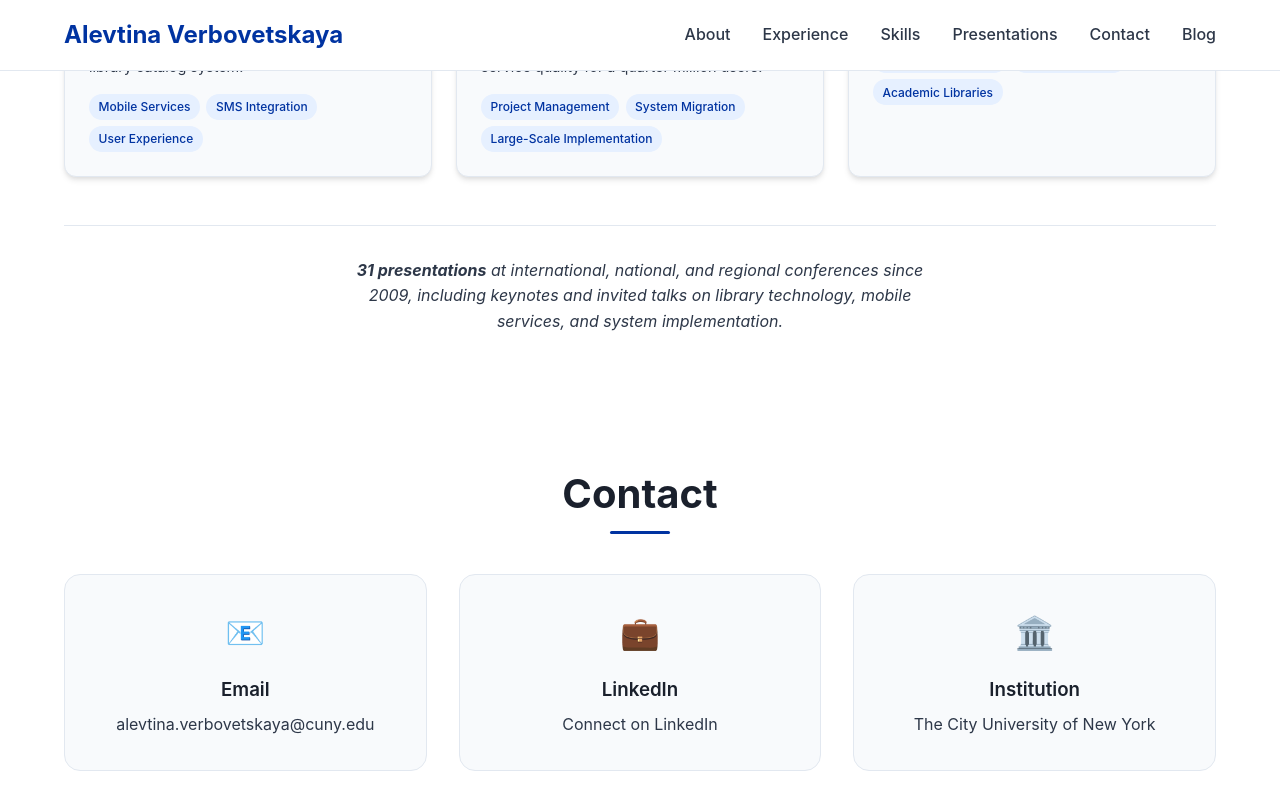
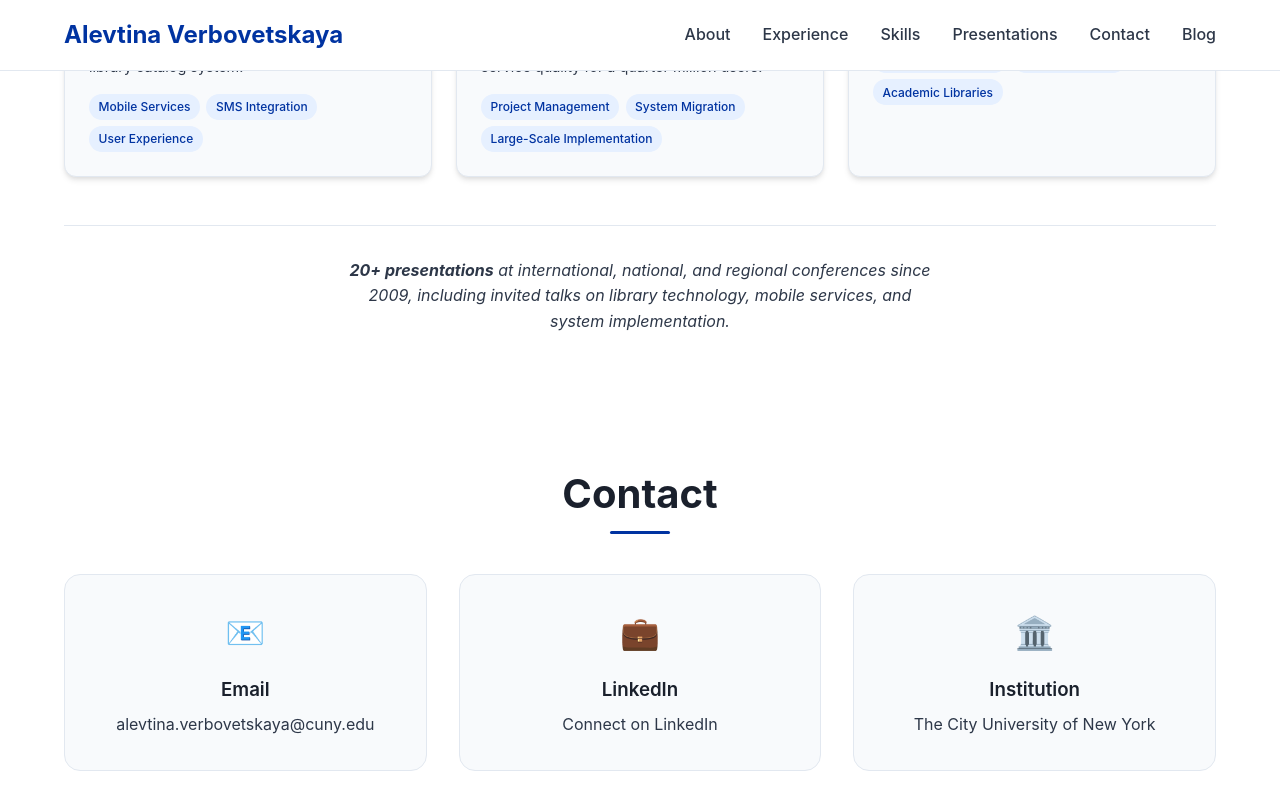
Before and after one commit to alevtina/alevtina.github.io, a Jekyll site: the page built from index.md, in a window 1280 px wide and 900 px high, scrolled down 3068 px. Shown: the top 810 px of the window. Built offline with Jekyll 4.4.1, drawn with Linux system fonts in a browser that asks for light colours; some web fonts are replaced.

Commit message:
Update index.md

```diff
--- a/index.md
+++ b/index.md
@@ -199,8 +199,8 @@ description: "University Director of Library Systems at The City University of N
 
     <div class="presentations-footer">
         <p class="presentations-note">
-            <strong>{{ site.posts.size | plus: 15 }} presentations</strong> at international, national, and regional conferences since 2009,
-            including keynotes and invited talks on library technology, mobile services, and system implementation.
+            <strong>20+ presentations</strong> at international, national, and regional conferences since 2009,
+            including invited talks on library technology, mobile services, and system implementation.
         </p>
     </div>
 </section>
```
